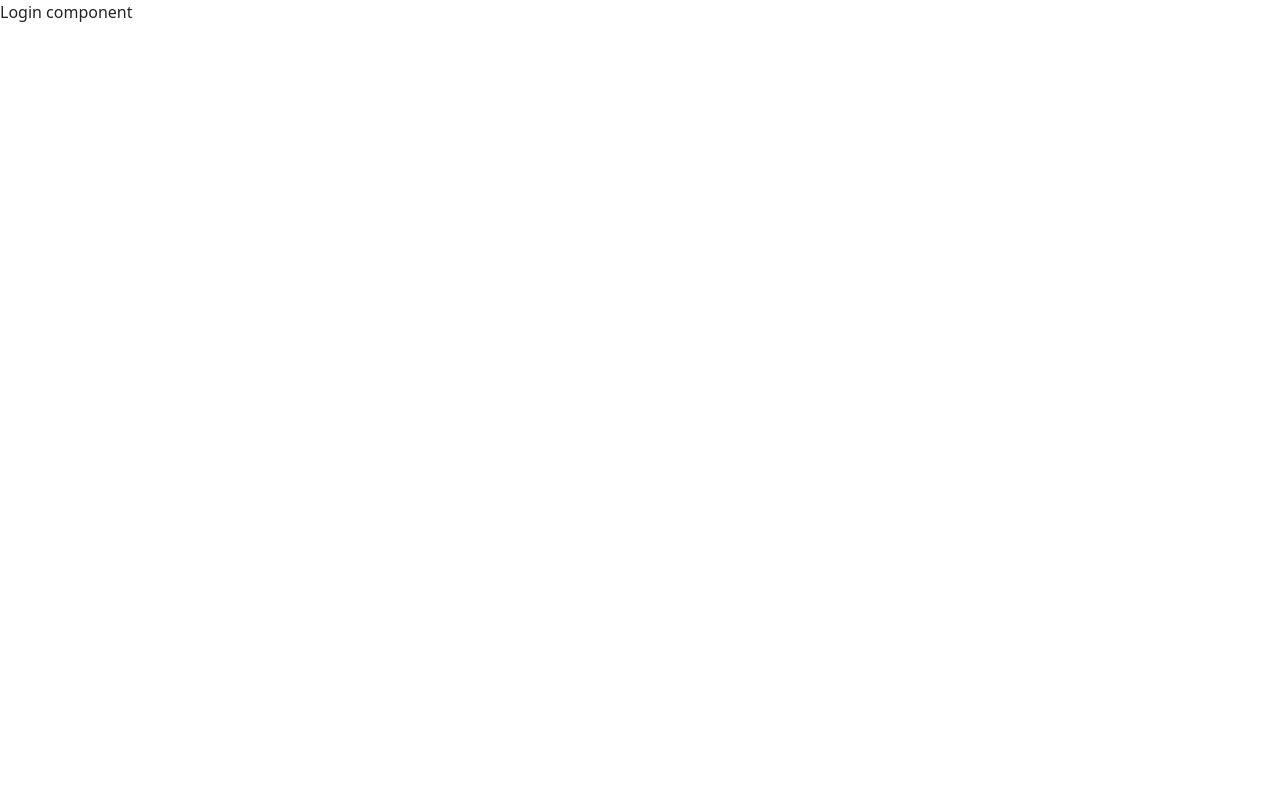
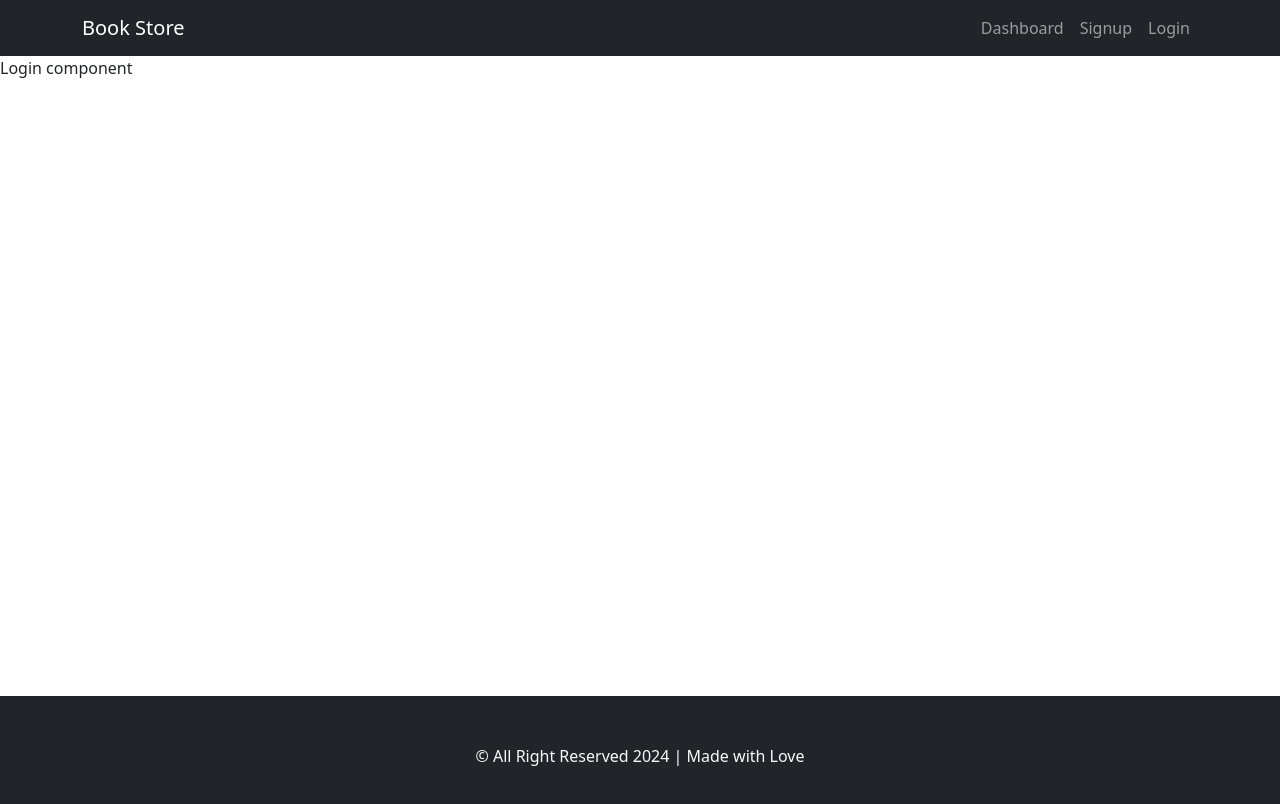
Before and after one commit to sonam-serchan/book-library, a React (Vite) app: page / in a window 1280 px wide. Shown: the top 804 px of the page. Built offline with nearby package versions, Linux system fonts and the light colour scheme.

Commit message:
Use BaseLayout

```diff
--- a/src/index.css
+++ b/src/index.css
@@ -0,0 +1,3 @@
+.main-content {
+  min-height: 80vh;
+}
--- a/src/pages/auth/Login.jsx
+++ b/src/pages/auth/Login.jsx
@@ -1,7 +1,11 @@
+import BaseLayout from "../../components/layout/BaseLayout";
+
 const Login = () => {
   return (
     <>
-      Login component
+      <BaseLayout>
+        Login component
+      </BaseLayout>
     </>
   )
 }
--- a/src/pages/auth/ResetPassword.jsx
+++ b/src/pages/auth/ResetPassword.jsx
@@ -1,7 +1,11 @@
+import BaseLayout from "../../components/layout/BaseLayout";
+
 const ResetPassword = () => {
   return (
     <>
-      ResetPassword component
+      <BaseLayout>
+        ResetPassword component
+      </BaseLayout>
     </>
   )
 }
```
